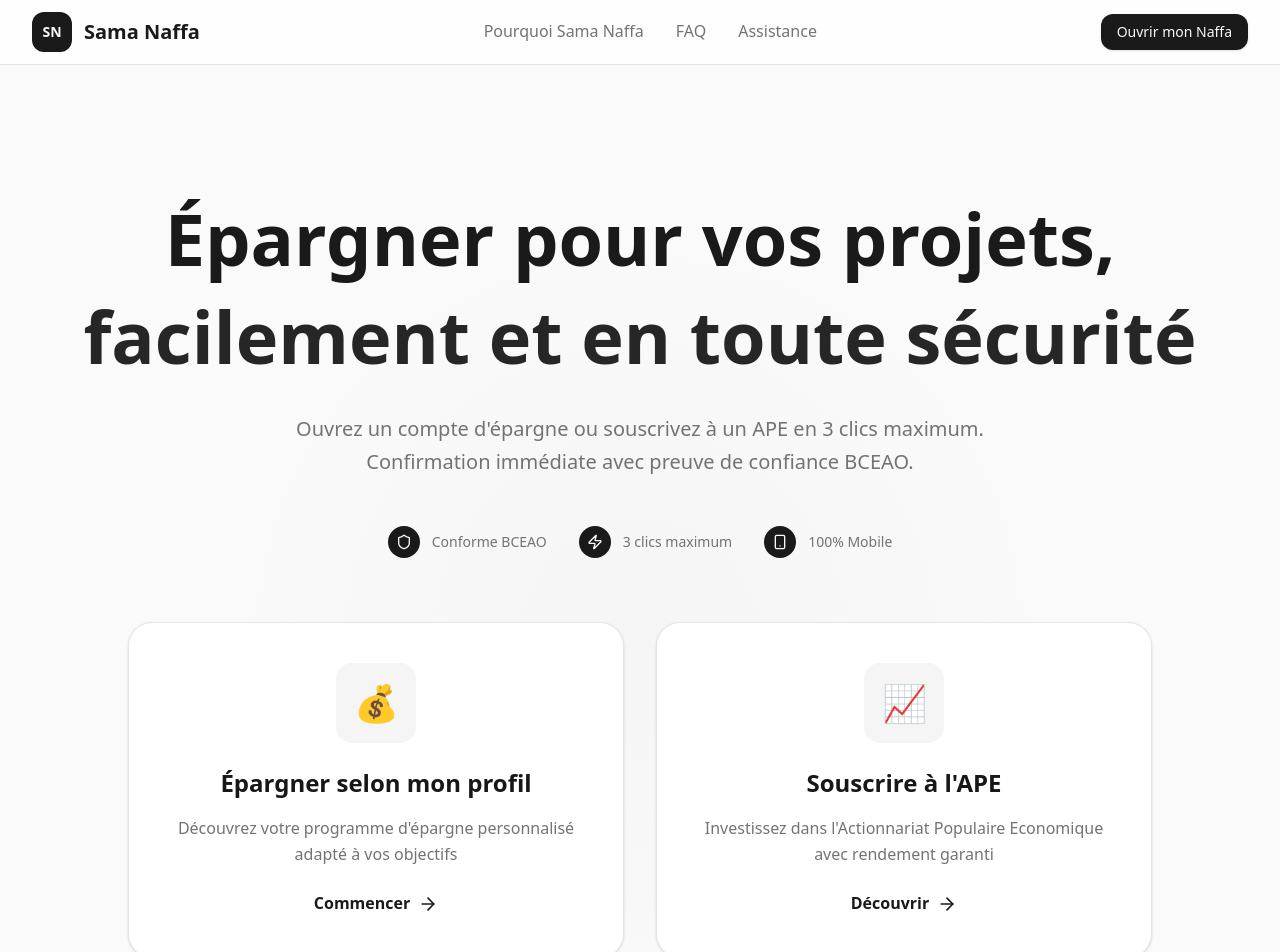
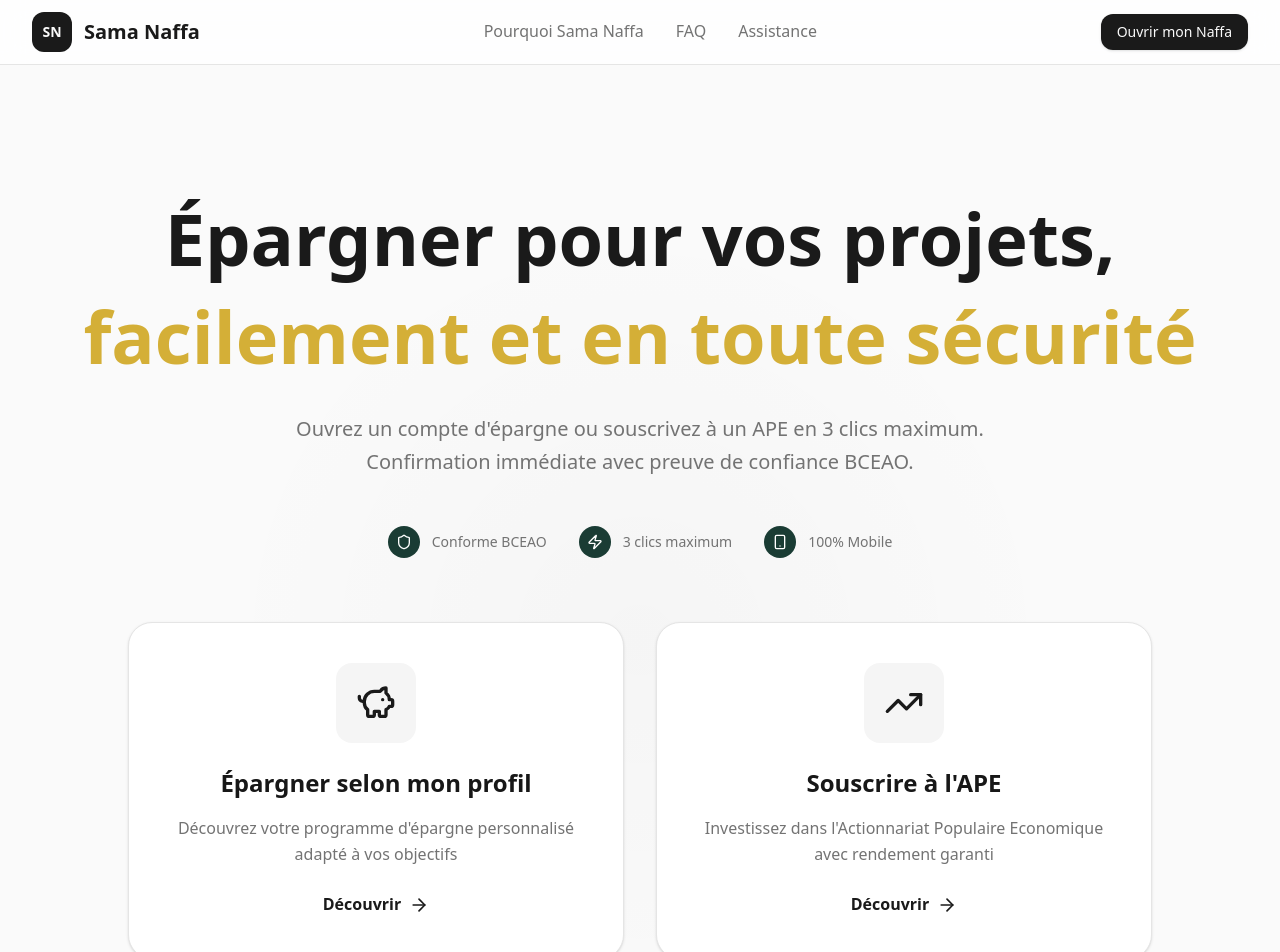
Before and after one commit to everestfin1/samanaffa_landing, a Next.js app: page / in a window 1280 px wide. Shown: the top 952 px of the page. Built offline with nearby package versions, Linux system fonts and the light colour scheme.

Commit message:
Update styling and layout across components for improved visual consistency and user experience. Adjusted color variables, enhanced transitions, and refined footer and header elements.

```diff
--- a/src/app/globals.css
+++ b/src/app/globals.css
@@ -6,15 +6,17 @@
   --muted: #f5f5f5;
   --muted-foreground: #737373;
   --border: #e5e5e5;
-  --accent: #262626;
-  --accent-foreground: #fafafa;
-  --primary: #171717;
-  --primary-foreground: #fafafa;
+  --accent: #d4af37; /* bright gold */
+  --accent-foreground: #1a1a1a;
+  --primary: #1a3c34; /* dark green */
+  --primary-foreground: #ffffff;
   --secondary: #f5f5f5;
   --secondary-foreground: #171717;
   --card: #ffffff;
   --card-foreground: #171717;
   --ring: #171717;
+  --brand-gold: #d4af37;
+  --brand-green: #1a3c34;
 }
 
 @theme inline {
@@ -40,7 +42,8 @@
   background: var(--background);
   color: var(--foreground);
   font-family: var(--font-sans), system-ui, -apple-system, sans-serif;
-  line-height: 1.6;
+  line-height: 1.7;
+  font-weight: 400;
   -webkit-font-smoothing: antialiased;
   -moz-osx-font-smoothing: grayscale;
 }
@@ -77,5 +80,12 @@
 
 /* Smooth transitions */
 * {
-  transition: color 0.2s ease, background-color 0.2s ease, border-color 0.2s ease;
+  transition: color 0.3s ease, background-color 0.3s ease, border-color 0.3s ease, transform 0.2s ease;
 }
+
+/* Elegant spacing and minimalism */
+.container {
+  max-width: 1200px;
+  margin: 0 auto;
+  padding: 0 1rem;
+}
--- a/src/components/common/Header.tsx
+++ b/src/components/common/Header.tsx
@@ -34,7 +34,7 @@
               <Link
                 key={link.href}
                 href={link.href}
-                className="text-muted-foreground hover:text-foreground transition-colors duration-300 font-medium"
+                className="text-muted-foreground hover:text-accent transition-colors duration-300 font-medium"
               >
                 {link.label}
               </Link>
@@ -51,7 +51,7 @@
           {/* Mobile Menu Button */}
           <button
             onClick={toggleMenu}
-            className="md:hidden p-2 rounded-xl text-muted-foreground hover:text-foreground hover:bg-muted transition-all duration-300"
+            className="md:hidden p-2 rounded-xl text-muted-foreground hover:text-accent hover:bg-muted transition-all duration-300"
             aria-label="Toggle menu"
           >
             {isMenuOpen ? <X size={24} /> : <Menu size={24} />}
@@ -66,7 +66,7 @@
               <Link
                 key={link.href}
                 href={link.href}
-                  className="text-muted-foreground hover:text-foreground transition-colors duration-300 px-2 py-2 font-medium"
+                className="text-muted-foreground hover:text-accent transition-colors duration-300 px-2 py-2 font-medium"
                 onClick={() => setIsMenuOpen(false)}
               >
                 {link.label}
--- a/src/components/hero/Hero.tsx
+++ b/src/components/hero/Hero.tsx
@@ -1,5 +1,5 @@
 import Link from "next/link";
-import { ArrowRight, Shield, Zap, Smartphone } from "lucide-react";
+import { ArrowRight, Shield, Zap, Smartphone, PiggyBank, TrendingUp } from "lucide-react";
 import Button from "../common/Button";
 
 export default function Hero() {
@@ -25,20 +25,20 @@
           {/* Trust Indicators */}
           <div className="flex flex-wrap justify-center items-center gap-8 mb-16">
             <div className="flex items-center space-x-3 text-sm text-muted-foreground">
-              <div className="w-8 h-8 bg-foreground rounded-full flex items-center justify-center">
-                <Shield className="w-4 h-4 text-background" />
+              <div className="w-8 h-8 bg-primary rounded-full flex items-center justify-center">
+                <Shield className="w-4 h-4 text-primary-foreground" />
               </div>
               <span className="font-medium">Conforme BCEAO</span>
             </div>
             <div className="flex items-center space-x-3 text-sm text-muted-foreground">
-              <div className="w-8 h-8 bg-foreground rounded-full flex items-center justify-center">
-                <Zap className="w-4 h-4 text-background" />
+              <div className="w-8 h-8 bg-primary rounded-full flex items-center justify-center">
+                <Zap className="w-4 h-4 text-primary-foreground" />
               </div>
               <span className="font-medium">3 clics maximum</span>
             </div>
             <div className="flex items-center space-x-3 text-sm text-muted-foreground">
-              <div className="w-8 h-8 bg-foreground rounded-full flex items-center justify-center">
-                <Smartphone className="w-4 h-4 text-background" />
+              <div className="w-8 h-8 bg-primary rounded-full flex items-center justify-center">
+                <Smartphone className="w-4 h-4 text-primary-foreground" />
               </div>
               <span className="font-medium">100% Mobile</span>
             </div>
@@ -52,8 +52,8 @@
               className="group bg-card rounded-3xl p-10 shadow-sm border border-border hover:shadow-lg transition-all duration-500 hover:-translate-y-2"
             >
               <div className="text-center">
-                <div className="w-20 h-20 bg-muted rounded-2xl flex items-center justify-center mx-auto mb-6 group-hover:bg-accent group-hover:text-accent-foreground transition-all duration-300">
-                  <span className="text-4xl">💰</span>
+                <div className="w-20 h-20 bg-muted rounded-2xl flex items-center justify-center mx-auto mb-6 group-hover:bg-primary group-hover:text-primary-foreground transition-all duration-300">
+                  <PiggyBank className="w-10 h-10" />
                 </div>
                 <h3 className="text-2xl font-bold text-card-foreground mb-4">
                   Épargner selon mon profil
@@ -61,8 +61,8 @@
                 <p className="text-muted-foreground mb-6 leading-relaxed">
                   Découvrez votre programme d&apos;épargne personnalisé adapté à vos objectifs
                 </p>
-                <div className="flex items-center justify-center text-foreground font-semibold group-hover:text-accent transition-colors duration-300">
-                  Commencer
+                <div className="flex items-center justify-center text-foreground font-semibold group-hover:text-primary transition-colors duration-300">
+                  Découvrir
                   <ArrowRight className="w-5 h-5 ml-2 group-hover:translate-x-1 transition-transform duration-300" />
                 </div>
               </div>
@@ -75,7 +75,7 @@
             >
               <div className="text-center">
                 <div className="w-20 h-20 bg-muted rounded-2xl flex items-center justify-center mx-auto mb-6 group-hover:bg-accent group-hover:text-accent-foreground transition-all duration-300">
-                  <span className="text-4xl">📈</span>
+                  <TrendingUp className="w-10 h-10" />
                 </div>
                 <h3 className="text-2xl font-bold text-card-foreground mb-4">
                   Souscrire à l&apos;APE
@@ -83,7 +83,7 @@
                 <p className="text-muted-foreground mb-6 leading-relaxed">
                   Investissez dans l&apos;Actionnariat Populaire Economique avec rendement garanti
                 </p>
-                <div className="flex items-center justify-center text-foreground font-semibold group-hover:text-accent transition-colors duration-300">
+                <div className="flex items-center justify-center text-foreground font-semibold group-hover:text-primary transition-colors duration-300">
                   Découvrir
                   <ArrowRight className="w-5 h-5 ml-2 group-hover:translate-x-1 transition-transform duration-300" />
                 </div>
--- a/src/components/simulator/Simulator.tsx
+++ b/src/components/simulator/Simulator.tsx
@@ -64,7 +64,7 @@
               height: 24px;
               width: 24px;
               border-radius: 50%;
-              background: var(--foreground);
+              background: var(--primary);
               cursor: pointer;
               border: 3px solid var(--background);
               box-shadow: 0 4px 8px rgba(0,0,0,0.15);
@@ -78,7 +78,7 @@
               height: 24px;
               width: 24px;
               border-radius: 50%;
-              background: var(--foreground);
+              background: var(--primary);
               cursor: pointer;
               border: 3px solid var(--background);
               box-shadow: 0 4px 8px rgba(0,0,0,0.15);
```
Also changed, not shown: src/components/cards/PersonaCard.tsx (+8 -8 lines), src/components/common/Footer.tsx (+13 -13 lines). Lines whose indentation alone changed are shown as unchanged.
